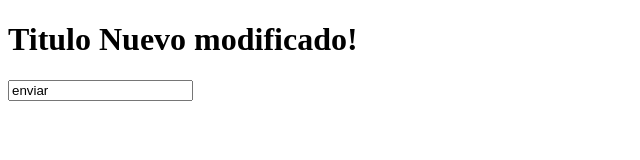
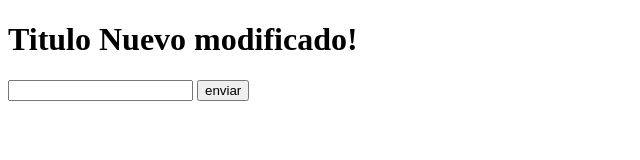
Before and after one commit to jeancarlos1224/HelloWorld-Git, a plain HTML site: page Index.html in a window 1280 px wide. Shown: the whole page, without its empty margins (0-640 px from the left). Drawn offline with Linux system fonts and the light colour scheme.

Commit message:
Se modifico index

```diff
--- a/Index.html
+++ b/Index.html
@@ -10,7 +10,8 @@
     <h1>Titulo Nuevo modificado!</h1>
 
     <form action="/algo" method="get">
-        <input type="text" value="enviar">
+        <input type="text" name="firstName" id="firstName">
+        <input type="button" value="enviar">
     </form>
 </body>
 </html>
```
